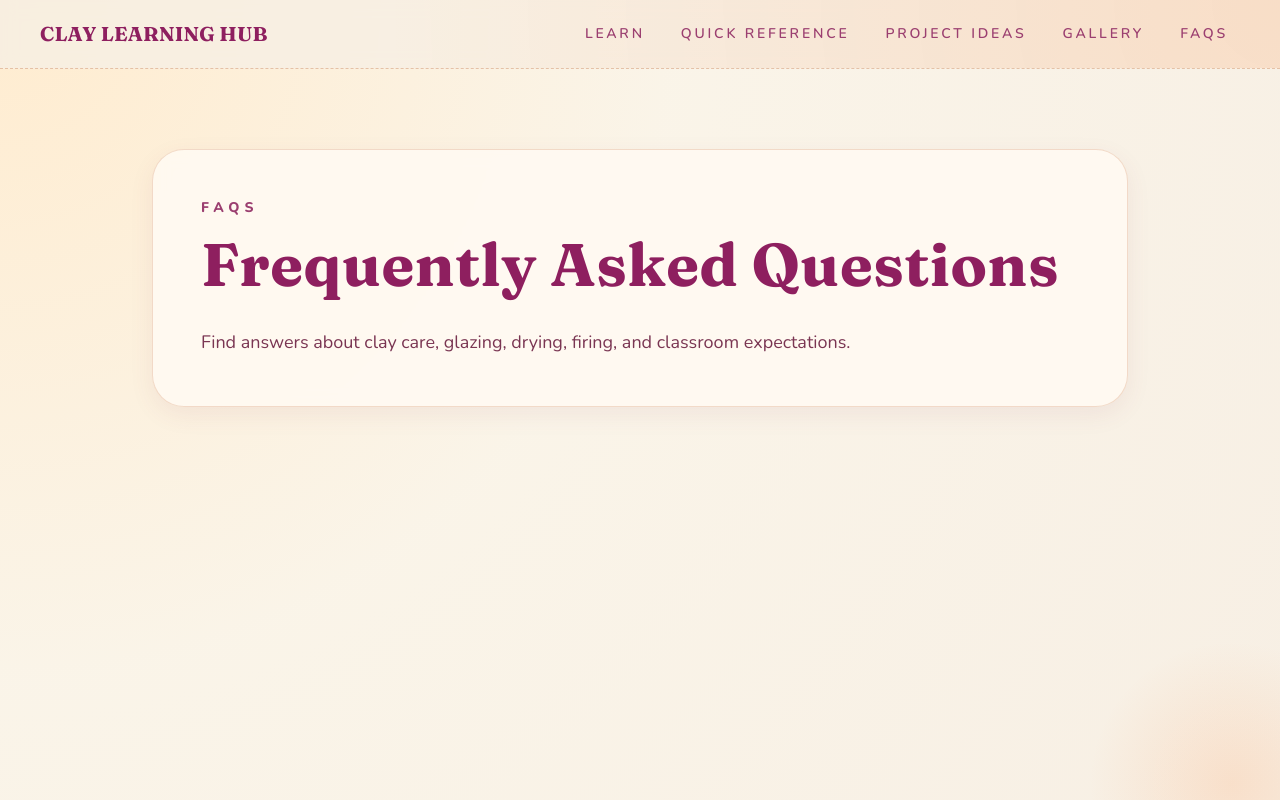
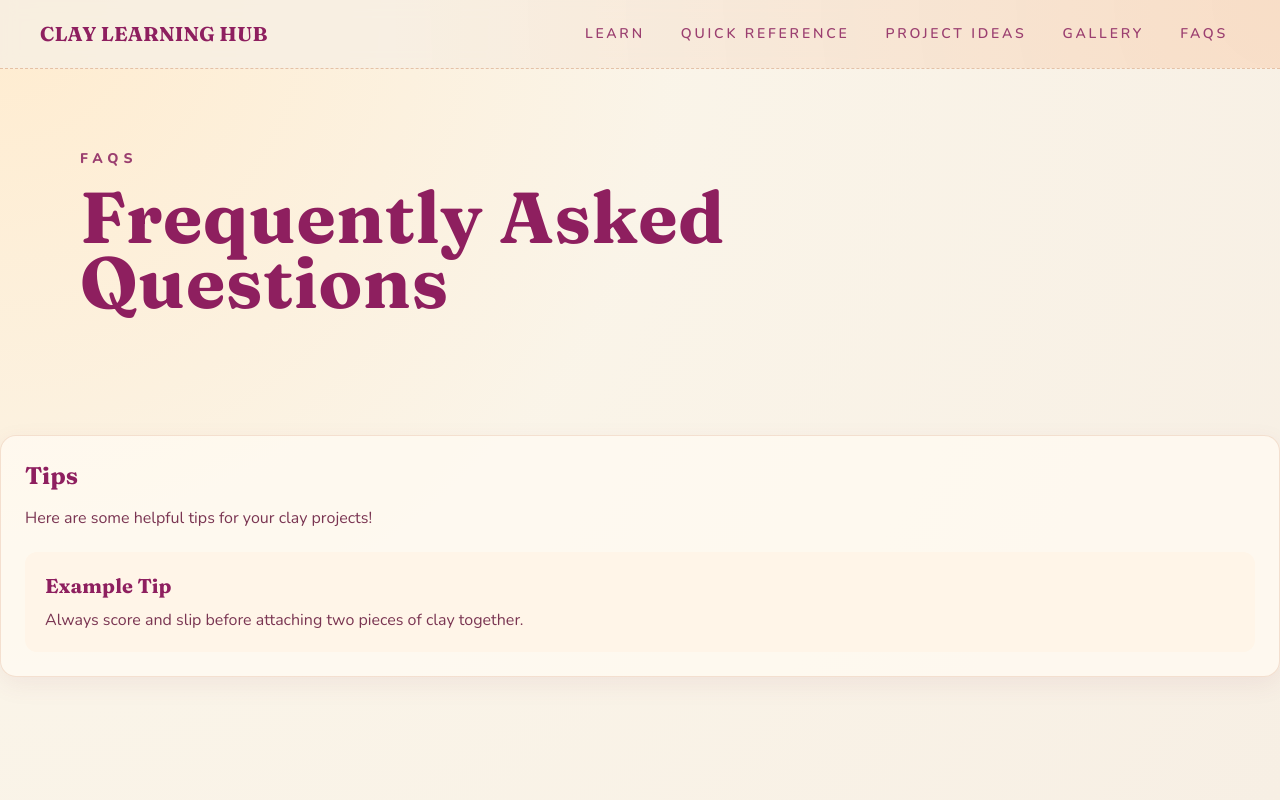
Before and after one commit to TanviMishra1216/clay-hub, a Next.js app in the folder website/: page /FAQs in a window 1280 px wide. Built offline with nearby package versions, Linux system fonts and the light colour scheme.

Commit message:
adjusted pageshell because it was becoming far too general and made it harder for me to individually set up each subpage

```diff
--- a/website/src/app/FAQs/page.tsx
+++ b/website/src/app/FAQs/page.tsx
@@ -3,9 +3,20 @@ import PageShell from "../components/PageShell";
 export default function FAQsPage() {
   return (
     <PageShell eyebrow="FAQs" title="Frequently Asked Questions">
-      <p className="mt-6 text-lg leading-8 text-[#7a3552]">
-        Find answers about clay care, glazing, drying, firing, and classroom expectations.
-      </p>
+      <div className="mt-20 rounded-2xl border border-[#c97b4d]/20 bg-[#fffaf2]/80 p-6 shadow-[0_8px_24px_rgba(141,58,89,0.08)]">
+            <h2 className="font-display text-2xl font-black tracking-[0.02em] text-[#8e1f5f]">
+              Tips
+            </h2>
+            <p className="mt-3 max-w-3xl leading-7 text-[#7a3552]">
+              Here are some helpful tips for your clay projects!
+            </p>
+            <div className="mt-5 rounded-xl bg-[#fff5e8] p-5 text-[#8e1f5f]">
+              <h3 className="font-display text-xl font-black">Example Tip</h3>
+              <p className="mt-2 text-[#7a3552]">
+                Always score and slip before attaching two pieces of clay together.
+              </p>
+            </div>
+          </div>
     </PageShell>
   );
 }
--- a/website/src/app/components/PageShell.tsx
+++ b/website/src/app/components/PageShell.tsx
@@ -1,4 +1,3 @@
-import Link from "next/link";
 import type { ReactNode } from "react";
 import SiteHeader from "./SiteHeader";
 
@@ -10,24 +9,22 @@ type PageShellProps = {
 
 export default function PageShell({ eyebrow, title, children }: PageShellProps) {
   return (
-    <main className="relative min-h-screen overflow-hidden bg-[radial-gradient(circle_at_top_left,_rgba(255,235,205,0.95)_0%,_rgba(250,244,232,0.98)_45%,_#f7efe4_100%)] text-[#8e1f5f]">
-      <div className="pointer-events-none absolute bottom-[-8rem] right-[-6rem] h-72 w-72 rounded-full bg-[radial-gradient(circle,_rgba(255,140,66,0.16),_transparent_70%)]" />
+    <main className="relative min-h-screen overflow-x-hidden bg-[radial-gradient(circle_at_top_left,_rgba(255,235,205,0.95)_0%,_rgba(250,244,232,0.98)_45%,_#f7efe4_100%)] text-[#8e1f5f]">
       <SiteHeader />
-      <section className="mx-auto max-w-5xl px-6 py-20">
-        <div className="rounded-[2rem] border border-[#c97b4d]/25 bg-[#fffaf2]/90 p-8 shadow-[0_8px_24px_rgba(141,58,89,0.08)] backdrop-blur md:p-12">
+
+      <section className="relative z-10 w-full px-6 pt-20 pb-10 md:px-12 lg:px-20">
         <p className="mb-4 text-sm font-black uppercase tracking-[0.35em] text-[#9b3f70]">
           {eyebrow}
         </p>
 
-          <h1 className="font-display text-4xl font-black tracking-[0.02em] text-[#8e1f5f] md:text-6xl">
+        <h1 className="font-display max-w-4xl text-5xl font-black leading-[0.9] tracking-[0.02em] text-[#8e1f5f] md:text-7xl">
           {title}
         </h1>
+      </section>
 
-          <div className="mt-8 text-[#7a3552]">
+      <div className="relative z-10">
         {children}
       </div>
-        </div>
-      </section>
     </main>
   );
 }
```
Lines whose indentation alone changed are shown as unchanged.
